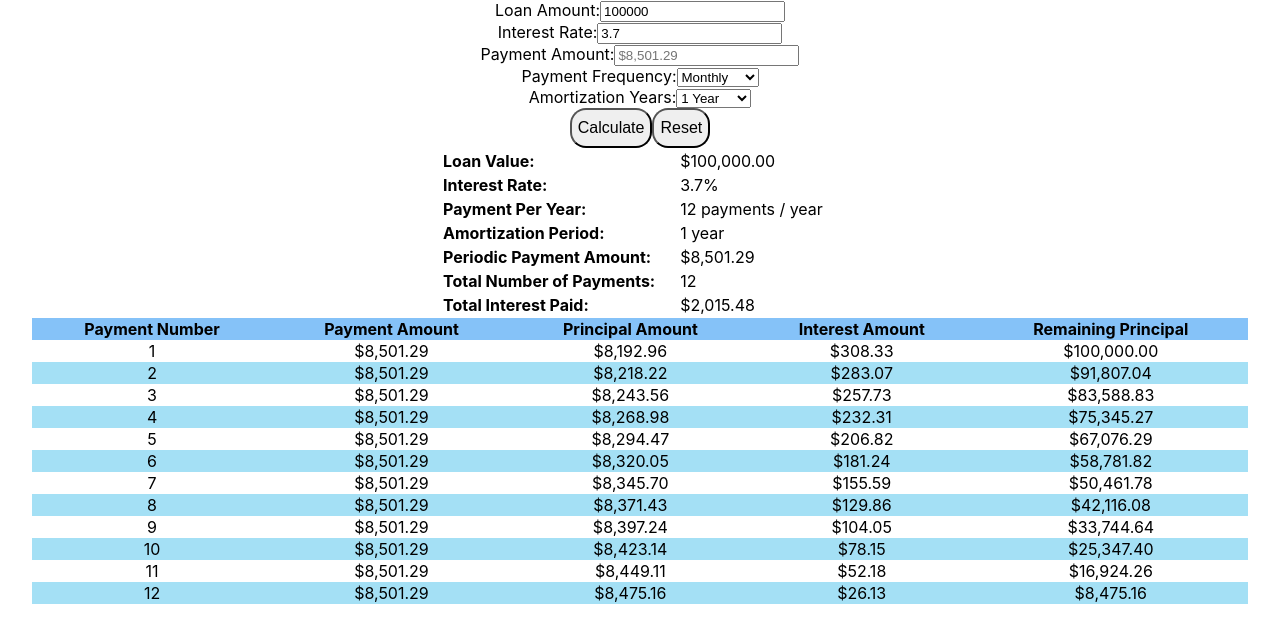
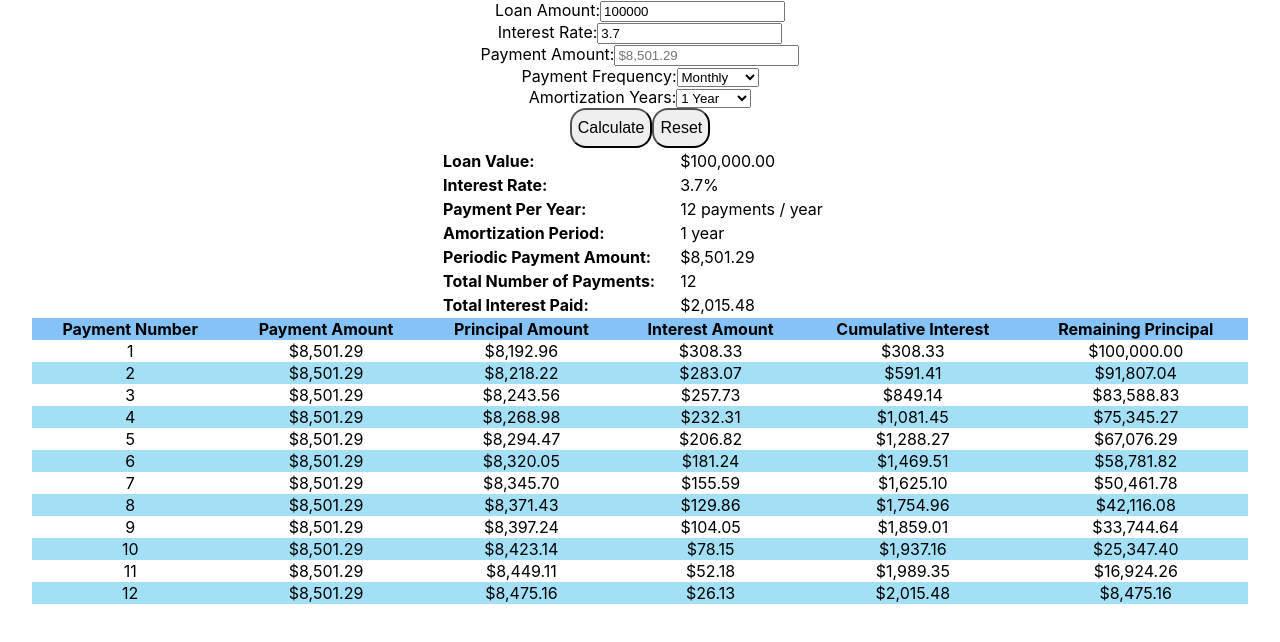
Before and after one commit to tabishz/amortization-calculator, a React (Create React App) app: page / in a window 1280 px wide. Shown: the top 642 px of the page. Built offline with nearby package versions, Linux system fonts and the light colour scheme.

Commit message:
adding cumulative interest

```diff
--- a/src/App.js
+++ b/src/App.js
@@ -65,12 +65,14 @@ class App extends Component {
       let principalAmount = 0;
       let totalInterestPaid = 0;
       let actualNumOfPayments = 0;
+      let cumulativeInterest = 0;
 
       for (let i = 1; i <= totalNumOfPayments; i++) {
         remainingPrincipal = remainingPrincipal - principalAmount;
         const interestAmount = effInt * remainingPrincipal;
         principalAmount = paymentAmount - interestAmount;
         totalInterestPaid = totalInterestPaid + interestAmount;
+        cumulativeInterest = cumulativeInterest + interestAmount;
         actualNumOfPayments++;
         rows.push(
           <ItemRow
@@ -79,6 +81,7 @@ class App extends Component {
             payment={paymentAmount}
             principalAmount={principalAmount}
             interestAmount={interestAmount}
+            cumulativeInterest={cumulativeInterest}
             remainingPrincipal={remainingPrincipal}
           />
         );
@@ -111,6 +114,7 @@ class App extends Component {
             <th className="amortization">Payment Amount</th>
             <th className="amortization">Principal Amount</th>
             <th className="amortization">Interest Amount</th>
+            <th className="amortization">Cumulative Interest</th>
             <th className="amortization">Remaining Principal</th>
           </tr>
         </thead>
@@ -133,6 +137,7 @@ class App extends Component {
     });
     return (
       <div className="App">
+        <div className="valuesBlock">
           <label>Loan Amount:
           <input
             type="number"
@@ -180,6 +185,9 @@ class App extends Component {
           <label>Amortization Years:
           <select id="years" value={this.state.years} onChange={this.updateValue}>
             <option value="1">1 Year</option>
+            <option value="2">2 Year</option>
+            <option value="3">3 Year</option>
+            <option value="4">4 Year</option>
             <option value="5">5 Years</option>
             <option value="6">6 Years</option>
             <option value="7">7 Years</option>
@@ -229,6 +237,7 @@ class App extends Component {
               </tr>
             </tbody>
           </table>
+        </div>
         <div>{this.amortizationTable()}</div>
       </div>
     );
@@ -256,6 +265,7 @@ class ItemRow extends Component {
         </td>
         <td>{numForm.format(item.principalAmount)}</td>
         <td>{numForm.format(item.interestAmount)}</td>
+        <td>{numForm.format(item.cumulativeInterest)}</td>
         <td>{numForm.format(item.remainingPrincipal)}</td>
       </tr>
     );
```
Lines whose indentation alone changed are shown as unchanged.
